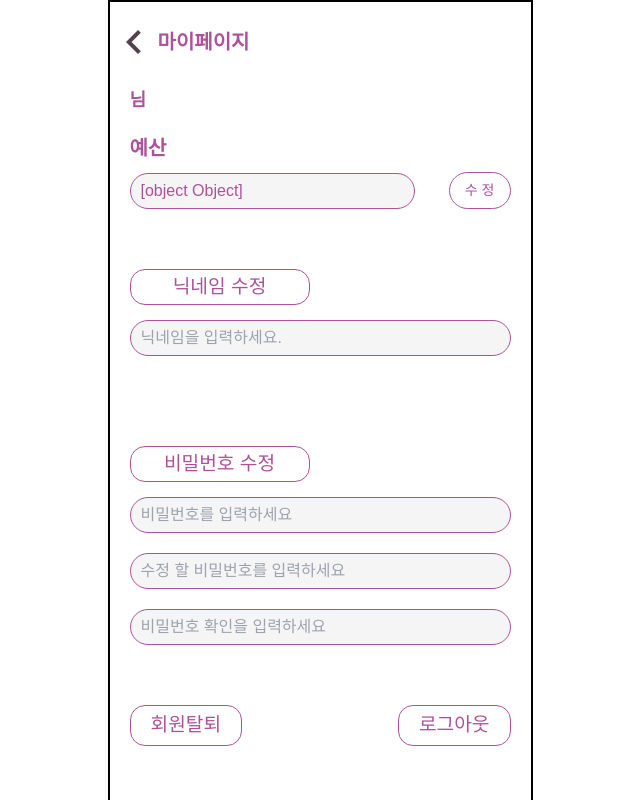
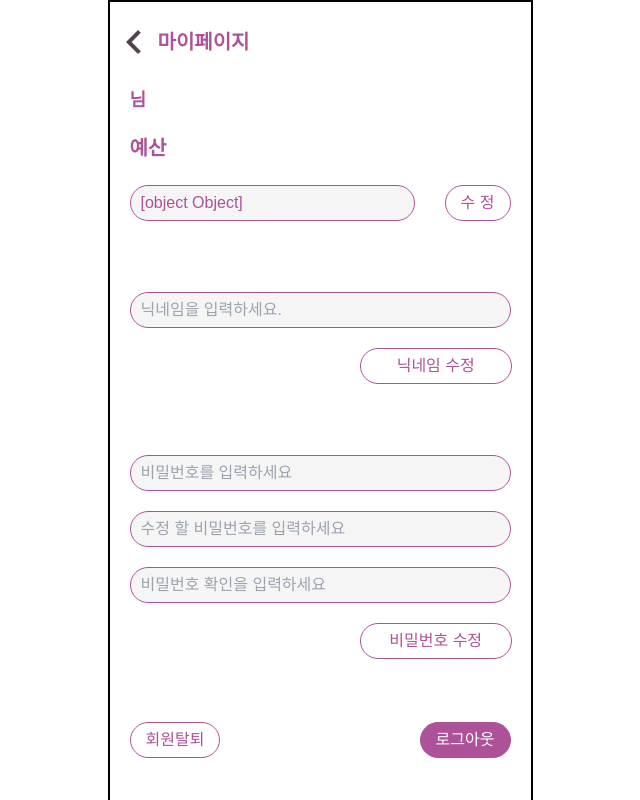
Before and after one commit to haglass/MoneyBook, a React (Create React App) app: page /myPage in a window 1280 px wide. Shown: the top 800 px of the page, without its empty margins (320-960 px from the left). Built offline with nearby package versions, Linux system fonts and the light colour scheme.

Commit message:
mypage 수정

```diff
--- a/src/pages/Board/BoardList.js
+++ b/src/pages/Board/BoardList.js
@@ -8,6 +8,7 @@ import { useEffect } from "react";
 import axios from "axios";
 import Pagination from "react-js-pagination";
 import { useNavigate } from "react-router";
+import { useSelector } from "react-redux";
 
 // http://192.168.0.151:9898/swagger-ui/index.html#/
 
@@ -16,11 +17,12 @@ const BoardList = ({ search, onChange }) => {
   const [postlist, setpostList] = useState([]);
   const [data, setData] = useState([]);
   const [page, setPage] = useState(0);
+  const user = useSelector((state) => state.user);
 
   const post = async () => {
     try {
       const res = await axios.get(
-        `http://192.168.0.151:9898/board/show/list/1?page=${page}&size=8`
+        `http://192.168.0.151:9898/board/show/list/${user.miSeq}?page=${page}&size=8`
       );
       setpostList(res.data.content);
       setData(res.data);
--- a/src/pages/Board/BoardView.js
+++ b/src/pages/Board/BoardView.js
@@ -141,7 +141,7 @@ const BoardView = () => {
             </div>
             {boardDetail.uri &&
               boardDetail.uri.map((item, i) => (
-                <div key={i}>
+                <div key={item.seq}>
                   <img
                     src={`http://192.168.0.151:9898/images/${item.file}`}
                     alt="boardView"
--- a/src/pages/Board/BoardWrite.js
+++ b/src/pages/Board/BoardWrite.js
@@ -16,7 +16,8 @@ const BoardWrite = () => {
   const navigate = useNavigate();
 
   const deleteFileImage = () => {
-    setImageList([]);
+    URL.revokeObjectURL(showImages);
+    setShowImages([]);
   };
 
   const handleTitleChange = (event) => {
--- a/src/pages/main/MainAddDetail.js
+++ b/src/pages/main/MainAddDetail.js
@@ -183,7 +183,7 @@ const MainAddD = () => {
               onChange={handleChange}
             />
           </div>
-          <span className="err text-xs">{Err.won}</span>
+          <span className="err text-xs text-red-500 ml-2">{Err.won}</span>
           {/* 내용입력 */}
           <div className="flex items-center border border-main text-sub py-2 px-2 rounded-xl">
             <select
@@ -205,14 +205,14 @@ const MainAddD = () => {
               onChange={handleChange}
             />
           </div>
-          <span className="err text-xs">{Err.history}</span>
+          <span className="err text-xs text-red-500 ml-2">{Err.history}</span>
           <input
             type="date"
             className="outline-none py-2 px-4 text-sub border-main border rounded-xl cursor-pointer"
             name="day"
             onChange={handleChange}
           />
-          <span className="err text-xs">{Err.day}</span>
+          <span className="err text-xs text-red-500 ml-2">{Err.day}</span>
         </div>
         <div>
           <h1 className="text-xl  text-main mb-5">최근 소비</h1>
--- a/src/pages/user/MyPage.js
+++ b/src/pages/user/MyPage.js
@@ -83,9 +83,6 @@ const MyPage = () => {
   const [pwErr, setPwErr] = useState([]);
   const pwEd = (e) => {
     console.log("마지막 처리");
-    // body = {
-    //   miUpdatePwd: val.password,
-    // };
 
     axios
       .post(`http://192.168.0.151:9898/member/update/pwd/${user.miSeq}`, body)
@@ -102,6 +99,7 @@ const MyPage = () => {
   const errCheck = useRef(true);
   const check = (_val) => {
     const errs = {};
+
     if (!_val.nowPassword) {
       errs.nowPassword = "현재 비밀번호를 입력하세요.";
     }
@@ -144,6 +142,7 @@ const MyPage = () => {
       pwEd();
     }
   };
+
   // 디버깅용
   useEffect(() => {
     console.log(val);
@@ -167,8 +166,8 @@ const MyPage = () => {
       alert("취소 되었습니다.");
     }
   };
+
   const [nickErr, setNickErr] = useState([]);
-
   const nicknameEd = (e) => {
     axios
       .post(
@@ -188,7 +187,6 @@ const MyPage = () => {
           miStatus: user.miStatus,
           miSnsType: user.miSnsType,
         };
-
         dispatch(loginUser(userInfo));
       })
       .catch((err) => {
@@ -220,38 +218,28 @@ const MyPage = () => {
           </Link>
           <h1 className="text-xl font-bold text-main">마이페이지</h1>
         </Header>
-        <div className="myPage-inner">
-          <div>
+        <div className="w-full px-5 myPage-inner">
           <h1 className="tex-2xl text-sub text-2xl font-bold">
             {user.miNickname} <span className=" text-main text-lg">님</span>
           </h1>
           <div className=" mt-5">
             <span className=" text-main text-xl font-bold ">예산</span>
-              <div className="editdon">
-                <form onSubmit={handleDonSubmit}>
+            <form
+              onSubmit={handleDonSubmit}
+              className="flex flex-row justify-between items-center mt-2"
+            >
               <input
                 type="text"
                 value={don}
                 required
                 onChange={(e) => setDon(inputPriceFormat(e.target.value))}
+                className="w-3/4"
               />
-                  <button type="submit" className="rewrite">
-                    수 정
-                  </button>
+              <Button type="submit">수 정</Button>
             </form>
           </div>
-            </div>
-          </div>
-          <form>
-            <button
-              type="submit"
-              className="mb-[15px] w-[180px] h-[36px] text-xs font-medium"
-              onClick={(e) => {
-                nicknameEd();
-              }}
-            >
-              닉네임 수정
-            </button>
+
+          <form className="flex flex-col mt-14">
             <input
               type="text"
               id="nickname"
@@ -259,21 +247,19 @@ const MyPage = () => {
               placeholder="닉네임을 입력하세요."
               onChange={handleChange}
             />
+            <Errspan>{Err.nickname}</Errspan>
+            <Button
+              type="submit"
+              onClick={(e) => {
+                nicknameEd();
+              }}
+              className="w-[40%] ml-[230px]"
+            >
+              닉네임 수정
+            </Button>
+          </form>
 
-            <span>{nickErr}</span>
-            <span className="err text-xs">{Err.nickname}</span>
-          </form>
-          <form onSubmit={handleSubmit}>
-
-            <button
-              type="submit"
-              className="mb-[15px] w-[180px] h-[36px] text-xs font-medium"
-              // onClick={(e) => {
-              //   pwEd(e);
-              // }}
-            >
-              비밀번호 수정
-            </button>
+          <form onSubmit={handleSubmit} className="flex flex-col mt-14">
             <input
               type="password"
               id="nowPassword"
@@ -281,7 +267,7 @@ const MyPage = () => {
               placeholder="비밀번호를 입력하세요"
               onChange={handleChange}
             />
-            <span className="err text-xs">{Err.nowPassword}</span>
+            <Errspan className="err text-xs">{Err.nowPassword}</Errspan>
             <input
               type="password"
               id="password"
@@ -289,7 +275,7 @@ const MyPage = () => {
               placeholder="수정 할 비밀번호를 입력하세요"
               onChange={handleChange}
             />
-            <span className="err text-xs">{Err.password}</span>
+            <Errspan className="err text-xs">{Err.password}</Errspan>
             <input
               type="password"
               id="password2"
@@ -297,26 +283,31 @@ const MyPage = () => {
               placeholder="비밀번호 확인을 입력하세요"
               onChange={handleChange}
             />
-            <span className="err text-xs">{Err.password2}</span>
+            <Errspan className="err text-xs">{Err.password2}</Errspan>
+            <Button type="submit" className="w-[40%] ml-[230px]">
+              비밀번호 수정
+            </Button>
           </form>
-          <div className="flex justify-between">
-            <button
+
+          <div className="flex justify-between mt-12">
+            <Button
               type="button"
               onClick={(e) => {
                 userDeleteBt();
               }}
             >
               회원탈퇴
-            </button>
-            <button
+            </Button>
+            <Button
               type="button"
               onClick={(e) => {
                 dispatch(clearUser());
                 navigate("/");
               }}
+              className="bg-main text-white"
             >
               로그아웃
-            </button>
+            </Button>
           </div>
         </div>
       </css.MyPageDiv>
@@ -329,4 +320,23 @@ items-center
 w-full
 h-20
 `;
+
+const Errspan = tw.span`
+block
+ml-[10px]
+mt-[5px]
+text-red-500
+`;
+
+const Button = tw.button`
+block
+py-[5px]
+px-[15px]
+border
+border-main
+rounded-[20px]
+text-main
+font-medium
+mt-[15px]
+`;
 export default MyPage;
--- a/src/styles/Styles.jsx
+++ b/src/styles/Styles.jsx
@@ -39,7 +39,6 @@ export const NavStyle = styled(NavLink)`
     color: #ad5299;
   }
 `;
-
 //Login
 export const LoginDiv = styled.div`
   .login-inner {
@@ -130,25 +129,7 @@ export const LoginDiv = styled.div`
 `;
 // MyPage
 export const MyPageDiv = styled.div`
-  .myPage-inner {
-    width: 100%;
-    padding: 0 20px;
-    .editdon {
-      form {
-        display: flex;
-        flex-direction: row;
-        justify-content: space-between;
-        align-items: center;
-        margin-top: 10px;
-        input {
-          margin-bottom: 0;
-          width: 75%;
-        }
-        button {
-          margin: 0;
-        }
-      }
-    }
+  form {
     input {
       background-color: whitesmoke;
       outline: none;
@@ -156,58 +137,14 @@ export const MyPageDiv = styled.div`
       border-radius: 20px;
       padding: 5px 10px;
       color: #ad5299;
-      // &:first-child {
-      //   margin-bottom: 15px;
-      // }
+      margin-top: 15px;
       &:focus {
         background-color: #fff;
       }
     }
-
-    .rewrite {
-      padding: 7px 15px;
-      border: 1px solid #ad5299;
-      border-radius: 20px;
-      font-size: 14px;
-      text-align: center;
-      margin-top: 5px;
-    }
-    form {
-      display: flex;
-      flex-direction: column;
-      margin-top: 20px;
-      input {
-        background-color: whitesmoke;
-        outline: none;
-        border: 1px solid #ad5299;
-        border-radius: 20px;
-        padding: 5px 10px;
-        color: #ad5299;
-        margin-bottom: 10px;
-        &:focus {
-          background-color: #fff;
-        }
-      }
-      span {
-        display: block;
-        margin-left: 10px;
-        color: red;
-        margin-bottom: 10px;
-      }
-    }
-    button {
-      display: block;
-      padding: 5px 20px;
-      border: 1px solid #ad5299;
-      border-radius: 15px;
-      color: #ad5299;
-      font-weight: 500;
-      font-size: 1.2rem;
-      margin-top: 40px;
-    }
   }
 `;
-//SighUp
+//join
 export const SignUpDiv = styled.div`
   .signup-inner {
     width: 100%;
@@ -258,7 +195,6 @@ export const SignUpDiv = styled.div`
     }
   }
 `;
-
 //Board
 export const BoardDiv = styled.div`
   .board-inner {
@@ -304,6 +240,7 @@ export const BoardList = styled.div`
       border-bottom: 1px solid #ad5299;
       padding-bottom: 10px;
       margin-bottom: 15px;
+      cursor: pointer;
       p {
         padding-bottom: 10px;
       }
@@ -430,7 +367,6 @@ export const write = styled.div`
       padding: 5px 10px;
       border: 1px solid #ad5299;
       border-radius: 15px;
-
       &:hover {
         background-color: #ad5299;
         color: #fff;
@@ -460,7 +396,6 @@ export const View = styled.div`
     }
   }
 `;
-
 //MainDetail
 export const Detaillist = styled.div`
   .detaillist-inner {
```
Lines whose indentation alone changed are shown as unchanged.
